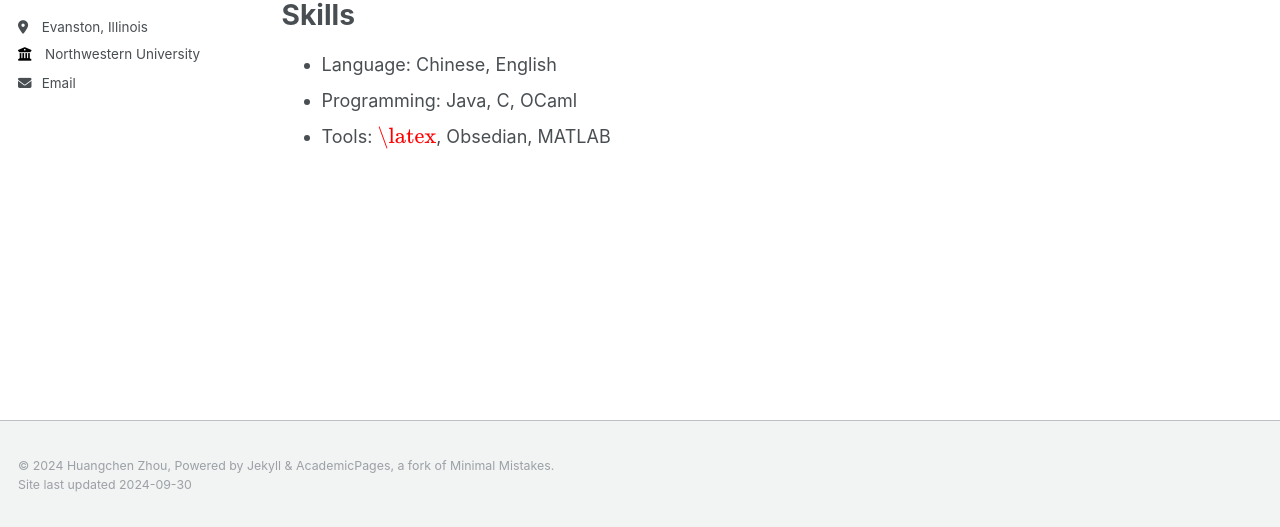
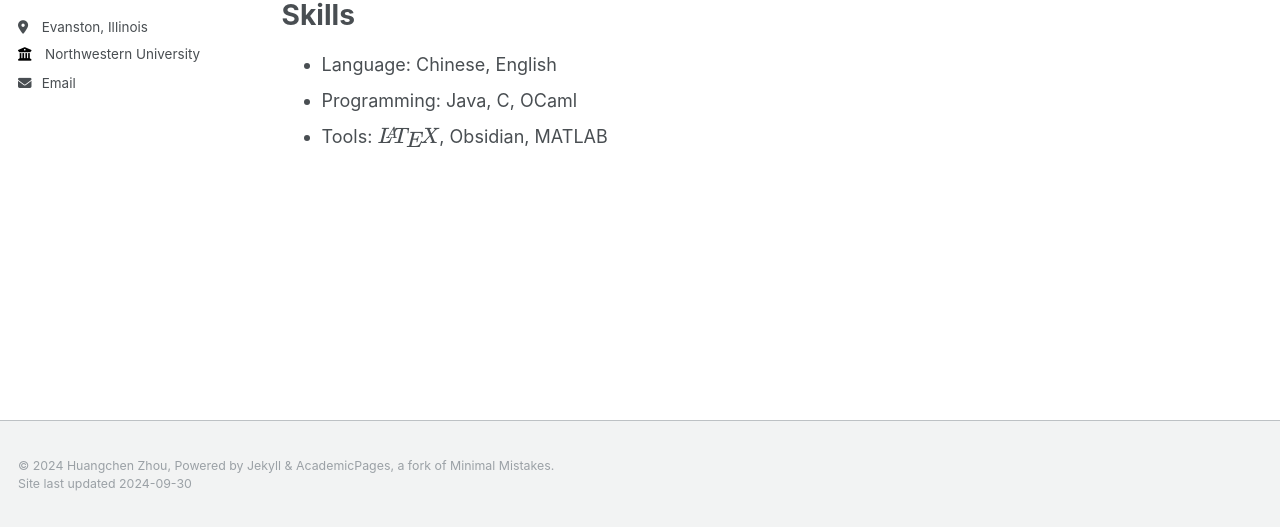
Before and after one commit to zhc515/zhc515.github.io, a Jekyll site: the page built from _pages/cv.md, in a window 1280 px wide and 900 px high, scrolled down 967 px. Shown: the part 370-897 px from the top of the window. Built offline with Jekyll 4.4.1, drawn with Linux system fonts in a browser that asks for light colours.

Commit message:
Update cv.md

```diff
--- a/_pages/cv.md
+++ b/_pages/cv.md
@@ -38,4 +38,4 @@ redirect_from:
 
 * Language: Chinese, English
 * Programming: Java, C, OCaml
-* Tools: \\(\latex\\), Obsedian, MATLAB
+* Tools: \\(\LaTeX\\), Obsidian, MATLAB
```
